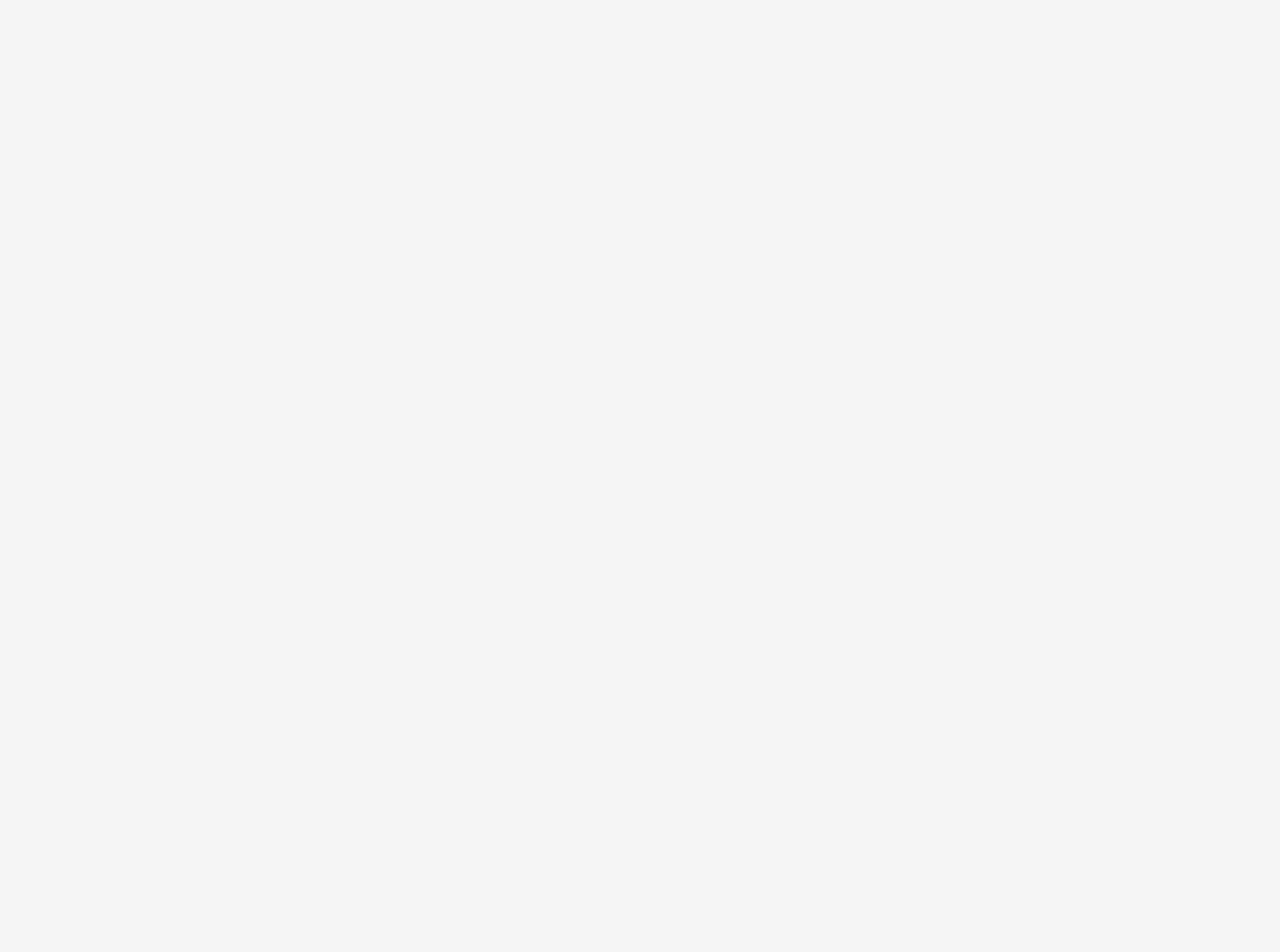
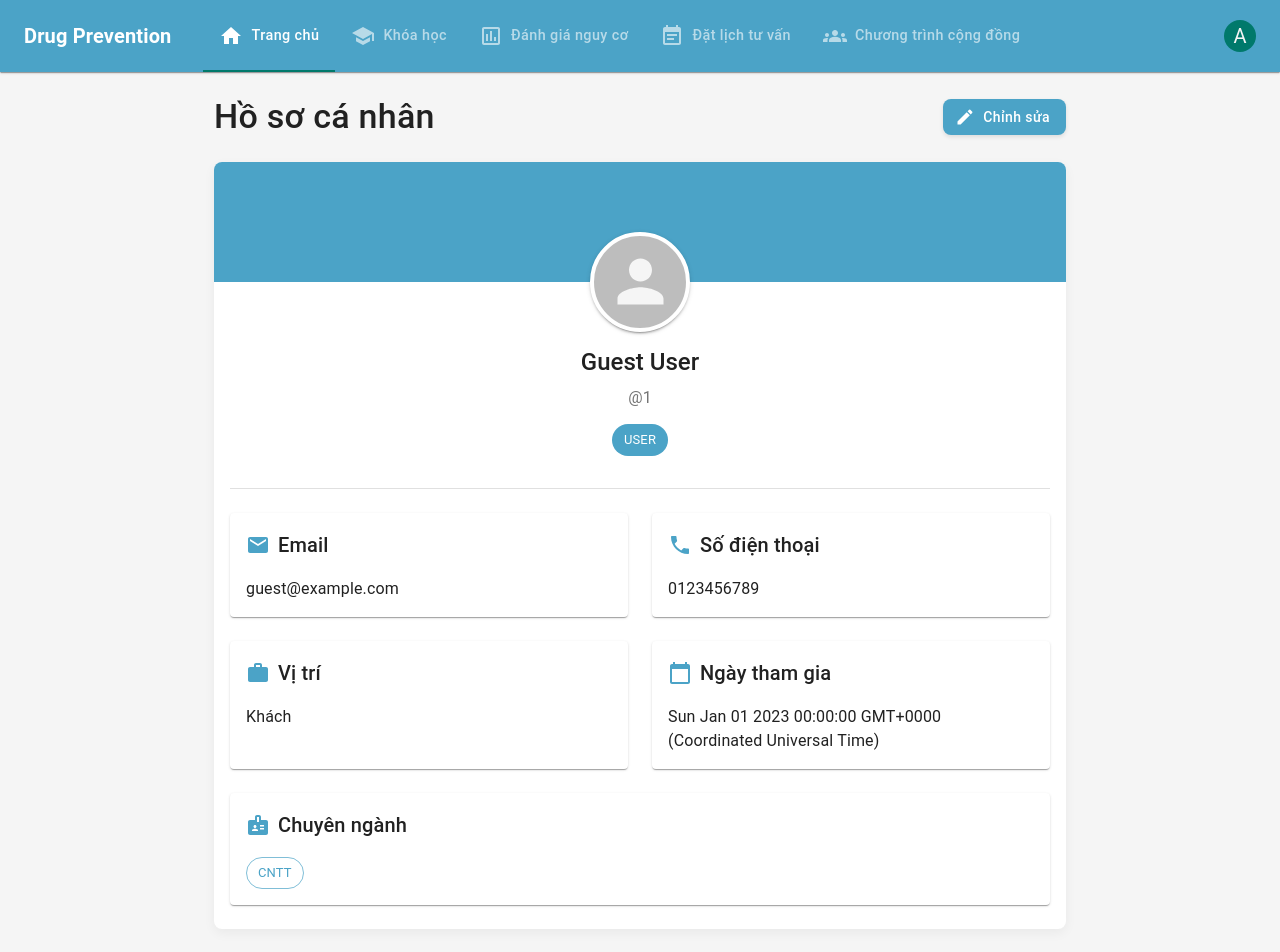
Before and after one commit to Glasspham/JAVA-010112213601, a React (Create React App) app in the folder FrontEnd/: page /profile in a window 1280 px wide. Before the commit this address had no page. Shown: the top 952 px of the page. Before the commit the page ends 800 px from the top, so only its background shows below. Built offline with nearby package versions, Linux system fonts and the light colour scheme.

Commit message:
Giao diện profile dùng mockdata

```diff
--- a/FrontEnd/src/App.tsx
+++ b/FrontEnd/src/App.tsx
@@ -9,8 +9,12 @@ import theme from './utils/theme';
 // Context Providers
 import { AuthProvider, useAuth } from './contexts/AuthContext';
 
+// Layouts
+import ClientLayout from './components/layout/ClientLayout';
+
 // Pages
 import LoginPage from './pages/auth/LoginPage';
+import ProfilePage from './pages/profile/ProfilePage';
 
 function App() {
   return (
@@ -22,6 +26,13 @@ function App() {
             {/* Auth Routes */}
             <Route path="/login" element={<LoginPage />} />
 
+            {/* Client Routes with ClientLayout */}
+            <Route path="/profile" element={
+              <ClientLayout>
+                <ProfilePage />
+              </ClientLayout>
+            } />
+
           </Routes>
         </Router>
       </AuthProvider>
--- /dev/null
+++ b/FrontEnd/src/pages/profile/ProfilePage.tsx
@@ -0,0 +1,157 @@
+import React, { useState, useEffect } from 'react';
+import {
+  Container,
+  Box,
+  Typography,
+  Card,
+  CardContent,
+  Avatar,
+  Divider,
+  Chip,
+  Paper,
+  Button,
+  Dialog,
+  DialogTitle,
+  DialogContent,
+  DialogActions,
+  TextField
+} from '@mui/material';
+import { Email as EmailIcon, Phone as PhoneIcon, Work as WorkIcon, CalendarToday as CalendarIcon, Badge as BadgeIcon, Edit as EditIcon, Add as AddIcon, Delete as DeleteIcon } from '@mui/icons-material';
+import { mockUsers } from '../../utils/mockData';
+
+const ProfilePage: React.FC = () => {
+  const [userProfile, setUserProfile] = useState<any | null>(null);
+  const [isEditDialogOpen, setIsEditDialogOpen] = useState(false);
+  const [editForm, setEditForm] = useState({
+    fullname: '',
+    email: '',
+    phone: '',
+    position: '',
+    majors: [] as string[],
+    newMajor: ''
+  });
+
+  useEffect(() => {
+    setUserProfile({
+      fullname: mockUsers[0].firstName + ' ' + mockUsers[0].lastName,
+      username: mockUsers[0].id,
+      email: mockUsers[0].email,
+      phone: '0123456789',
+      avatar: '',
+      position: 'Khách',
+      majors: ['CNTT'],
+      role: 'USER',
+      createDate: mockUsers[0].createdAt || new Date().toISOString(),
+    });
+  }, []);
+
+  if (!userProfile) return null;
+
+  return (
+    <Container maxWidth="md" sx={{ mt: 4, mb: 4 }}>
+      <Box sx={{ display: 'flex', justifyContent: 'space-between', alignItems: 'center', mb: 3 }}>
+        <Typography variant="h4" component="h1">
+          Hồ sơ cá nhân
+        </Typography>
+        <Button variant="contained" startIcon={<EditIcon />} onClick={() => setIsEditDialogOpen(true)}>
+          Chỉnh sửa
+        </Button>
+      </Box>
+      <Card sx={{ borderRadius: 2, overflow: 'hidden' }}>
+        <Box sx={{ bgcolor: 'primary.main', height: 120, position: 'relative' }}>
+          <Box sx={{ position: 'absolute', bottom: -50, left: '50%', transform: 'translateX(-50%)' }}>
+            <Avatar src={userProfile.avatar} alt={userProfile.fullname} sx={{ width: 100, height: 100, border: '4px solid white', boxShadow: 2 }} />
+          </Box>
+        </Box>
+        <CardContent sx={{ pt: 8, pb: 4 }}>
+          <Box sx={{ textAlign: 'center', mb: 4 }}>
+            <Typography variant="h5" component="h2" gutterBottom>
+              {userProfile.fullname}
+            </Typography>
+            <Typography variant="body1" color="text.secondary" gutterBottom>
+              @{userProfile.username}
+            </Typography>
+            <Chip label={userProfile.role} color="primary" sx={{ mt: 1 }} />
+          </Box>
+          <Divider sx={{ my: 3 }} />
+          <Box sx={{ display: 'grid', gridTemplateColumns: { xs: '1fr', sm: 'repeat(2, 1fr)' }, gap: 3 }}>
+            <Paper sx={{ p: 2, height: '100%' }}>
+              <Box sx={{ display: 'flex', alignItems: 'center', mb: 2 }}>
+                <EmailIcon sx={{ mr: 1, color: 'primary.main' }} />
+                <Typography variant="h6">Email</Typography>
+              </Box>
+              <Typography variant="body1">{userProfile.email}</Typography>
+            </Paper>
+            <Paper sx={{ p: 2, height: '100%' }}>
+              <Box sx={{ display: 'flex', alignItems: 'center', mb: 2 }}>
+                <PhoneIcon sx={{ mr: 1, color: 'primary.main' }} />
+                <Typography variant="h6">Số điện thoại</Typography>
+              </Box>
+              <Typography variant="body1">{userProfile.phone}</Typography>
+            </Paper>
+            <Paper sx={{ p: 2, height: '100%' }}>
+              <Box sx={{ display: 'flex', alignItems: 'center', mb: 2 }}>
+                <WorkIcon sx={{ mr: 1, color: 'primary.main' }} />
+                <Typography variant="h6">Vị trí</Typography>
+              </Box>
+              <Typography variant="body1">{userProfile.position}</Typography>
+            </Paper>
+            <Paper sx={{ p: 2, height: '100%' }}>
+              <Box sx={{ display: 'flex', alignItems: 'center', mb: 2 }}>
+                <CalendarIcon sx={{ mr: 1, color: 'primary.main' }} />
+                <Typography variant="h6">Ngày tham gia</Typography>
+              </Box>
+              <Typography variant="body1">{userProfile.createDate.toString()}</Typography>
+            </Paper>
+          </Box>
+          <Box sx={{ mt: 3 }}>
+            <Paper sx={{ p: 2 }}>
+              <Box sx={{ display: 'flex', alignItems: 'center', mb: 2 }}>
+                <BadgeIcon sx={{ mr: 1, color: 'primary.main' }} />
+                <Typography variant="h6">Chuyên ngành</Typography>
+              </Box>
+              <Box sx={{ display: 'flex', flexWrap: 'wrap', gap: 1 }}>
+                {userProfile.majors.map((major: string, index: number) => (
+                  <Chip key={index} label={major} variant="outlined" color="primary" />
+                ))}
+              </Box>
+            </Paper>
+          </Box>
+        </CardContent>
+      </Card>
+      <Dialog open={isEditDialogOpen} onClose={() => setIsEditDialogOpen(false)} maxWidth="md" fullWidth>
+        <DialogTitle>Chỉnh sửa hồ sơ cá nhân</DialogTitle>
+        <DialogContent>
+          <Box sx={{ mt: 2 }}>
+            <Box sx={{ display: 'grid', gridTemplateColumns: { xs: '1fr', sm: 'repeat(2, 1fr)' }, gap: 2, mb: 3 }}>
+              <TextField label="Họ và tên" value={editForm.fullname} onChange={(e) => setEditForm(prev => ({ ...prev, fullname: e.target.value }))} fullWidth required />
+              <TextField label="Email" value={editForm.email} onChange={(e) => setEditForm(prev => ({ ...prev, email: e.target.value }))} fullWidth required type="email" />
+              <TextField label="Số điện thoại" value={editForm.phone} onChange={(e) => setEditForm(prev => ({ ...prev, phone: e.target.value }))} fullWidth required />
+              <TextField label="Vị trí" value={editForm.position} onChange={(e) => setEditForm(prev => ({ ...prev, position: e.target.value }))} fullWidth />
+            </Box>
+            <Box sx={{ mb: 3 }}>
+              <Typography variant="h6" gutterBottom>Chuyên ngành</Typography>
+              <Box sx={{ display: 'flex', flexWrap: 'wrap', gap: 1, mb: 2 }}>
+                {editForm.majors.map((major, index) => (
+                  <Chip key={index} label={major} color="primary" variant="outlined" onDelete={() => setEditForm(prev => ({ ...prev, majors: prev.majors.filter((_, i) => i !== index) }))} deleteIcon={<DeleteIcon />} />
+                ))}
+              </Box>
+              <Box sx={{ display: 'flex', gap: 1 }}>
+                <TextField label="Thêm chuyên ngành" value={editForm.newMajor} onChange={(e) => setEditForm(prev => ({ ...prev, newMajor: e.target.value }))} size="small" onKeyPress={(e) => { if (e.key === 'Enter') { e.preventDefault(); if (editForm.newMajor.trim() && !editForm.majors.includes(editForm.newMajor.trim())) { setEditForm(prev => ({ ...prev, majors: [...prev.majors, prev.newMajor.trim()], newMajor: '' })); } } }} />
+                <Button variant="outlined" onClick={() => { if (editForm.newMajor.trim() && !editForm.majors.includes(editForm.newMajor.trim())) { setEditForm(prev => ({ ...prev, majors: [...prev.majors, prev.newMajor.trim()], newMajor: '' })); } }} startIcon={<AddIcon />} disabled={!editForm.newMajor.trim()}>
+                  Thêm
+                </Button>
+              </Box>
+            </Box>
+          </Box>
+        </DialogContent>
+        <DialogActions>
+          <Button onClick={() => setIsEditDialogOpen(false)}>Hủy</Button>
+          <Button onClick={() => setIsEditDialogOpen(false)} variant="contained">Cập nhật</Button>
+        </DialogActions>
+      </Dialog>
+    </Container>
+  );
+};
+
+export default ProfilePage;
```
